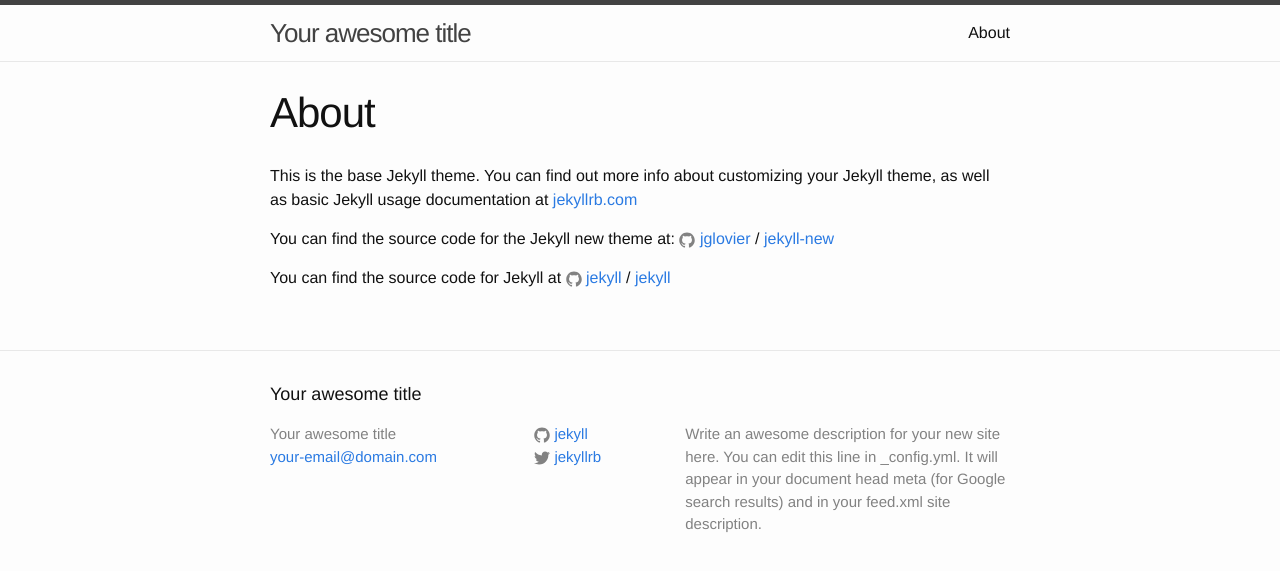
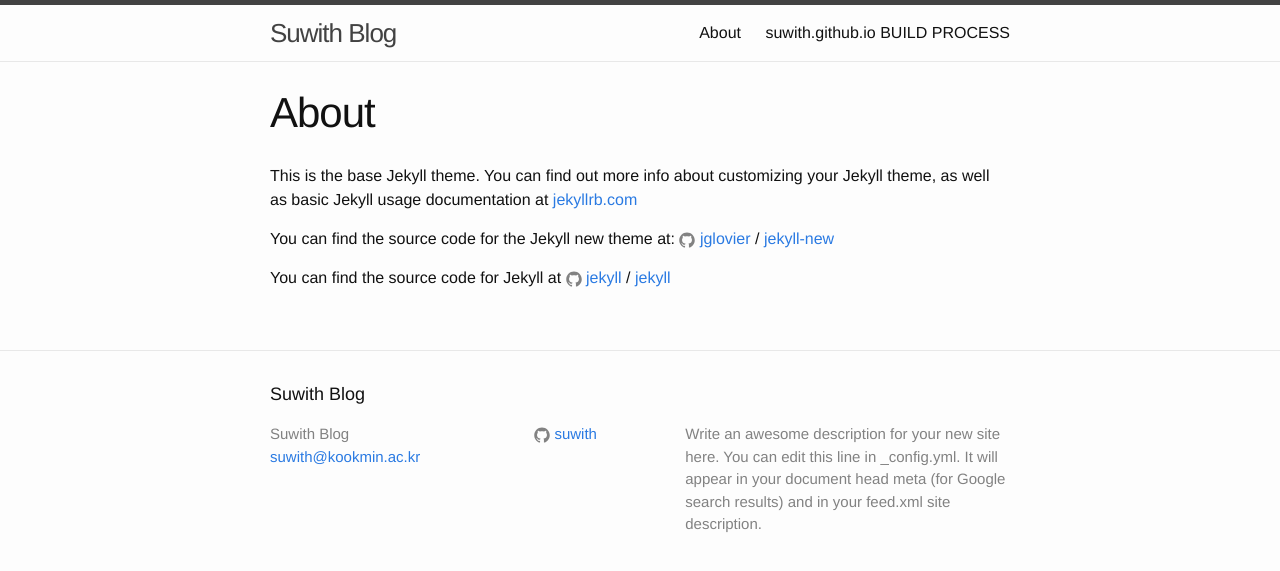
Before and after one commit to suwith/suwith.github.io, a Jekyll site: the page built from about.md, in a window 1280 px wide. Shown: the top 571 px of the page. Built offline with Jekyll 4.4.1, drawn with Linux system fonts in a browser that asks for light colours.

Commit message:
add: jekyll on repository

```diff
--- a/_config.yml
+++ b/_config.yml
@@ -6,16 +6,17 @@
 # 'jekyll serve'. If you change this file, please restart the server process.
 
 # Site settings
-title: Your awesome title
-email: your-email@domain.com
+title: Suwith Blog
+email: suwith@kookmin.ac.kr
 description: > # this means to ignore newlines until "baseurl:"
   Write an awesome description for your new site here. You can edit this
   line in _config.yml. It will appear in your document head meta (for
   Google search results) and in your feed.xml site description.
 baseurl: "" # the subpath of your site, e.g. /blog
 url: "http://yourdomain.com" # the base hostname & protocol for your site
-twitter_username: jekyllrb
-github_username:  jekyll
-
+velog_username: suwith
+github_username: suwith
+insta_username: 11.47o9_
 # Build settings
+theme:
 markdown: kramdown
```
Also changed, not shown: index.html (deleted, +0 -23 lines).
